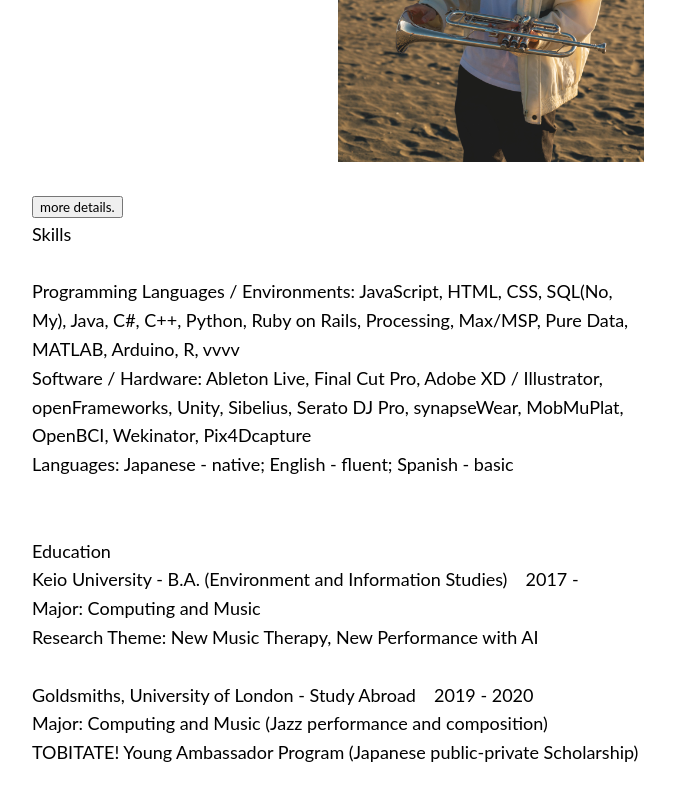
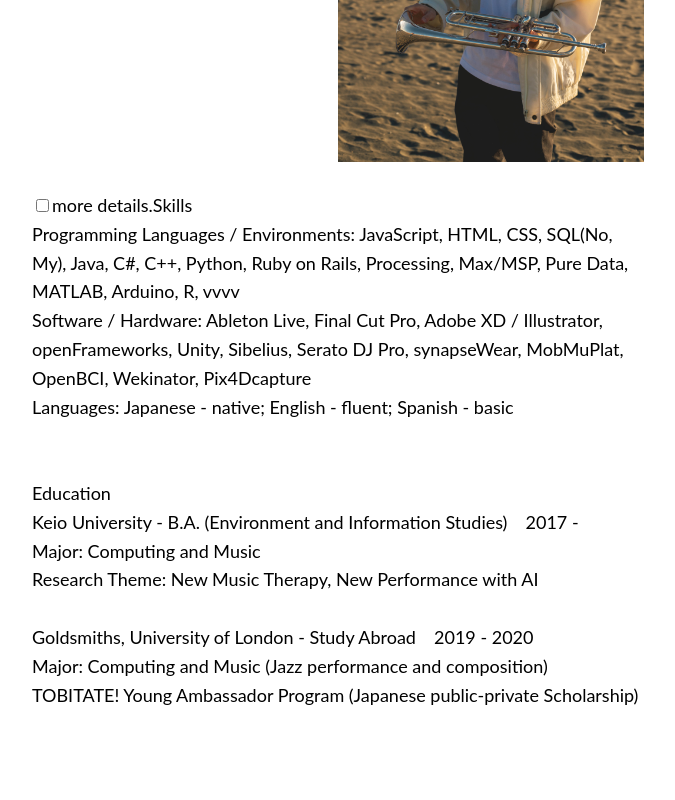
Before and after one commit to pokaryosy/mypage, a Next.js app: page /about in a window 1280 px wide. Shown: the part 556-1356 px from the top of the page, without its empty margins (302-977 px from the left). Built offline with nearby package versions, Linux system fonts and the light colour scheme.

Commit message:
80 commits

```diff
--- a/pages/about.js
+++ b/pages/about.js
@@ -43,10 +43,13 @@ export default function Page({ children, home }) {
 
                         <p className={utilStyles.clearcase}>
                             <br />
-                            <button onclick="func1()">more details.</button>
-                            <div id="mymenu" class="show">
 
-                                        Skills</div>
+                            <div class="accordion">
+                            <input type="checkbox" id="check1" class="accordion-hidden"></input>
+                            <label for="check1" class="accordion-open">more details.</label>
+                            <label for="check1" class="accordion-close">
+
+                                        Skills
                                         <br />
                                         Programming Languages / Environments:  JavaScript, HTML, CSS, SQL(No, My), Java, C#, C++, Python, Ruby on Rails, Processing, Max/MSP, Pure Data, MATLAB, Arduino, R, vvvv <br />
                                         Software / Hardware:  Ableton Live, Final Cut Pro, Adobe XD / Illustrator, openFrameworks, Unity, Sibelius, Serato DJ Pro, synapseWear, MobMuPlat, OpenBCI, Wekinator, Pix4Dcapture <br />
@@ -61,6 +64,8 @@ export default function Page({ children, home }) {
                                         Goldsmiths, University of London - Study Abroad &emsp;2019 - 2020 <br />
                                         Major: Computing and Music (Jazz performance and composition) <br />
                                         TOBITATE! Young Ambassador Program (Japanese public-private Scholarship) <br />
+                            </label>
+                            </div>
 
                         </p>
 
@@ -72,9 +77,3 @@ export default function Page({ children, home }) {
 
     )
 }
-
-function func1() {
-    var elem = document.getElementById("mymenu");
-    elem.classList.toggle('show');
-    elem.classList.toggle('hide');
-  }
--- a/styles/utils.module.css
+++ b/styles/utils.module.css
@@ -71,15 +71,54 @@
   clear:both;
 }
 
-#mymenu {
-  border-style: solid;
+
+
+*,
+*::after,
+*::before {
+  box-sizing: border-box;
 }
-.show {
+
+.accordion {
+  width: 500px;
+  max-width: 100%;
+}
+
+/*------------------------------
+
+ここからアコーディオンのCSS
+
+------------------------------*/
+/* チェックボックスを非表示にする */
+.accordion-hidden{
+  display: none;
+}
+
+/* Question部分 */
+.accordion-open {
+  display: block;
+  padding: 10px;
+  background: #52a261;
+  cursor: pointer;
+  margin: 5px 0;
+  font-weight: 700;
+}
+
+/* Answer部分は最初は表示しない */
+.accordion-close {
+  display: block;
+  height: 0;
+  overflow: hidden;
+  padding: 0;
+  opacity: 0;
+  transition: 0.5s;/* 表示速度の設定 */
+}
+
+/* チェックボックスにチェックが入ったらAnswer部分を表示 */
+.accordion-hidden:checked + .accordion-open + .accordion-close {
+  height: auto;
   opacity: 1;
-  transform: translateY(20px);
-  transition: 500ms;
+  padding: 10px;
+  background: #55acee;
+  font-weight: 700;
 }
-.hide {
-  opacity: 0;
-  transition: 500ms;
-}
```
